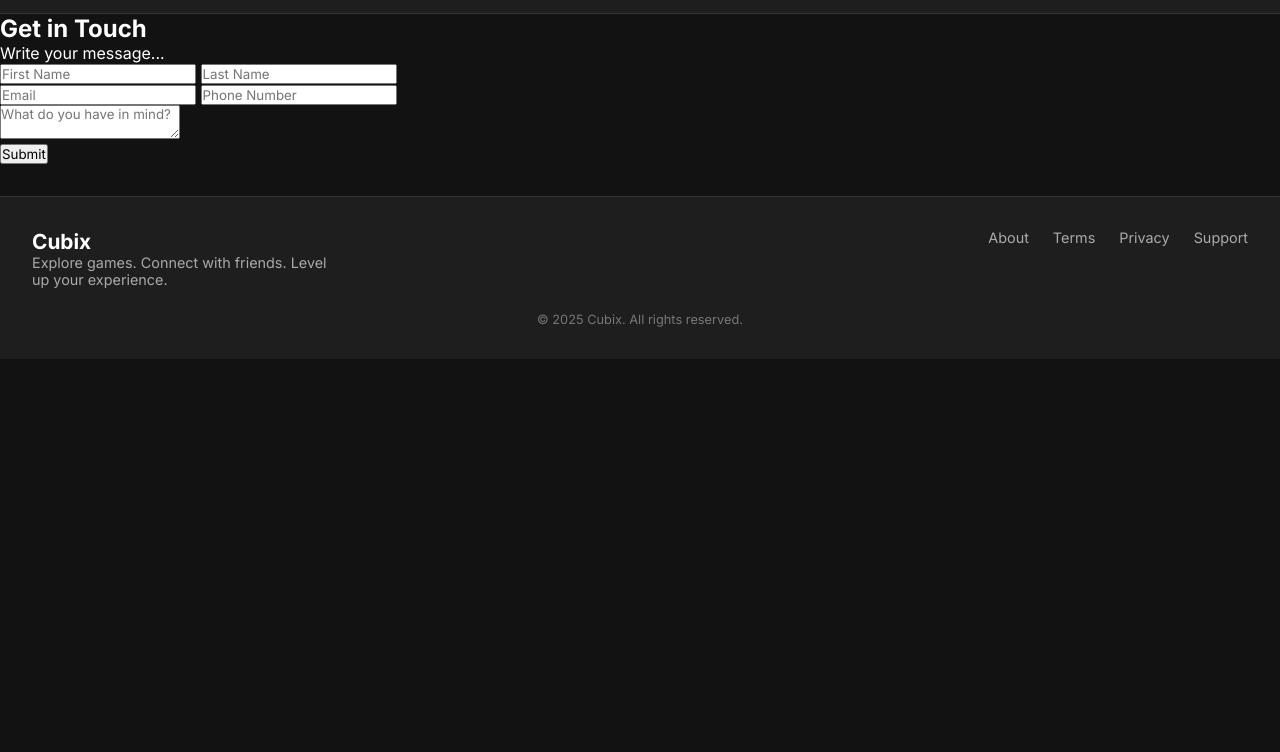
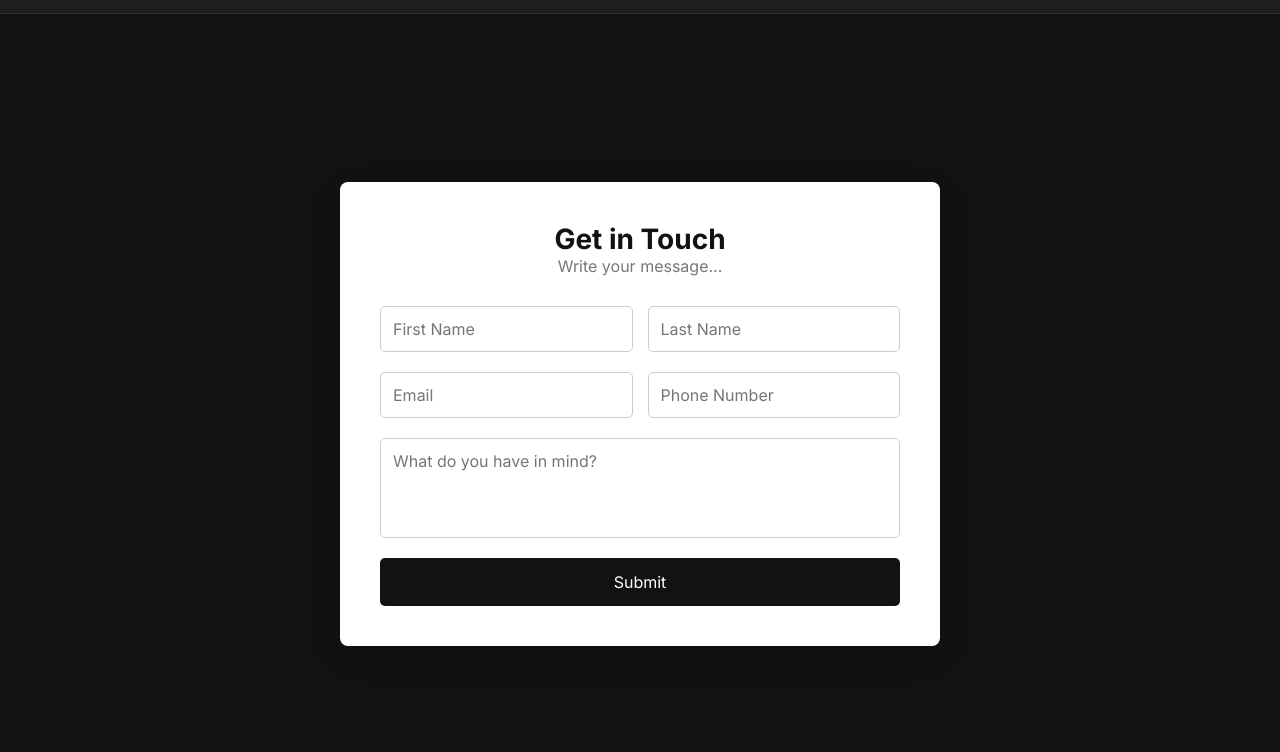
Before and after one commit to DC-BSU-RAK/assessment-2-web-development-project-spring-2025-Sheikhz-Abdullah, a plain HTML site: page contact.html in a window 1280 px wide. Shown: the part 48-800 px from the top of the page. Drawn offline with Linux system fonts and the light colour scheme; a script that the page names is missing.

Commit message:
Update style.css

```diff
--- a/style.css
+++ b/style.css
@@ -590,3 +590,91 @@ td .strikethrough {
   border-radius: 5px;
   font-size: 0.85rem;
 }
+
+
+
+
+/* ===== Contact Page Styling ===== */
+
+/* === Contact Section Wrapper === */
+.contact-wrapper {
+  background: #121212;
+  padding: 60px 20px;
+  display: flex;
+  justify-content: center;
+  align-items: center;
+  min-height: 100vh;
+}
+
+/* === Contact Card Container === */
+.contact-card {
+  background: #fff;
+  border-radius: 8px;
+  box-shadow: 0 10px 30px rgba(0,0,0,0.1);
+  padding: 40px;
+  max-width: 600px;
+  width: 100%;
+  text-align: center;
+}
+
+/* === Heading Styling === */
+.contact-card h2 {
+  margin-top: 0;
+  font-size: 28px;
+  color: #121212;
+}
+
+/* === Subtext Styling === */
+.contact-card p {
+  color: #777;
+  margin-bottom: 30px;
+}
+
+/* === Form Styling === */
+form {
+  display: flex;
+  flex-direction: column;
+  gap: 20px;
+}
+
+/* === Row for Inputs (side by side) === */
+.form-row {
+  display: flex;
+  gap: 15px;
+}
+
+/* === Full-Width Row (for textarea) === */
+.form-row.full-width {
+  flex-direction: column;
+}
+
+/* === Input & Textarea Styling === */
+input, textarea {
+  padding: 12px;
+  border: 1px solid #ccc;
+  border-radius: 5px;
+  width: 100%;
+  font-size: 16px;
+  resize: none;
+}
+
+/* === Minimum Height for Textarea === */
+textarea {
+  min-height: 100px;
+}
+
+/* === Button Styling === */
+button {
+  background-color: #121212;
+  color: white;
+  padding: 14px;
+  font-size: 16px;
+  border: none;
+  border-radius: 5px;
+  cursor: pointer;
+}
+
+/* === Hover Effect on Button === */
+button:hover {
+  background-color: #2a2a2a;
+}
```
